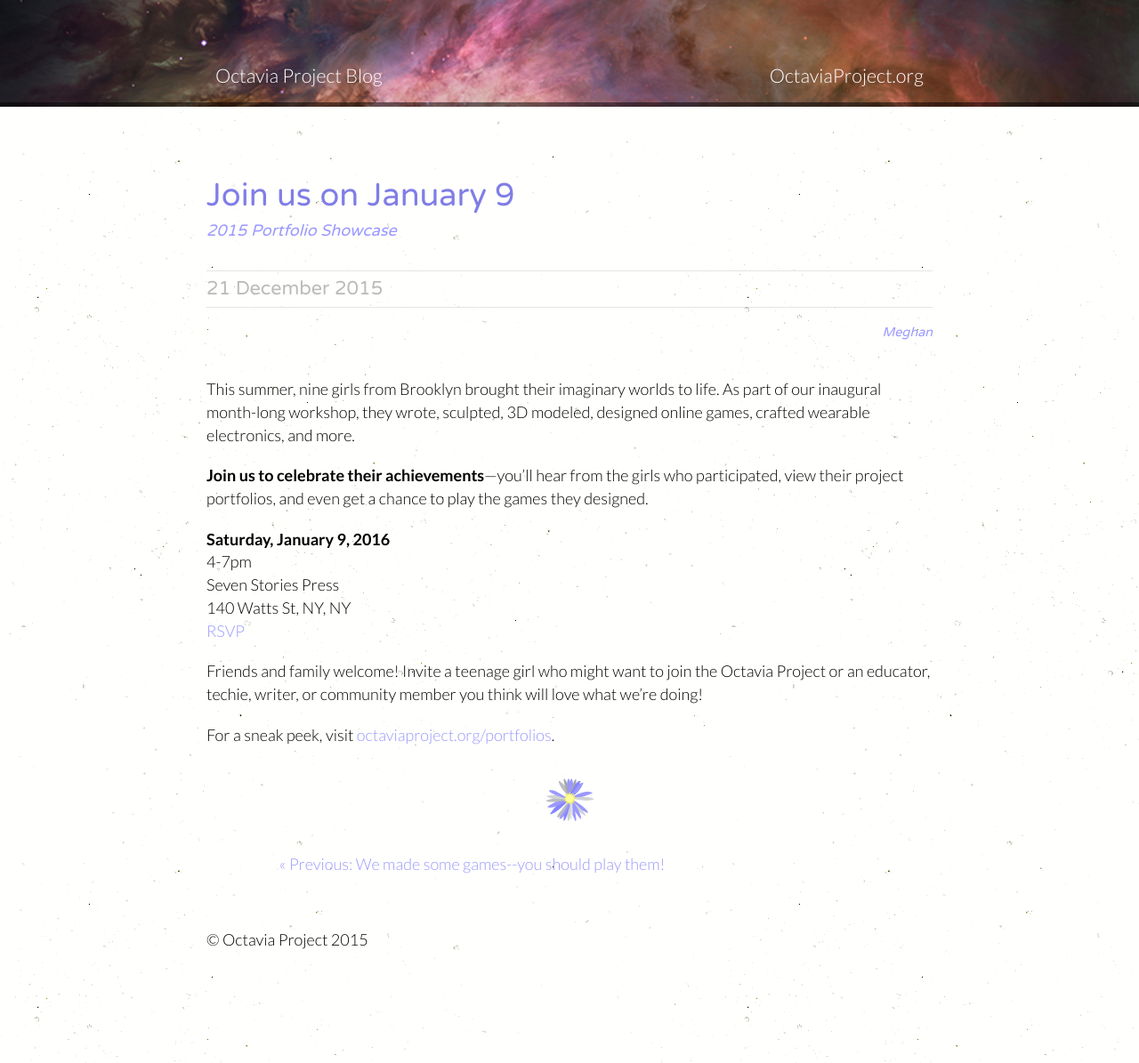
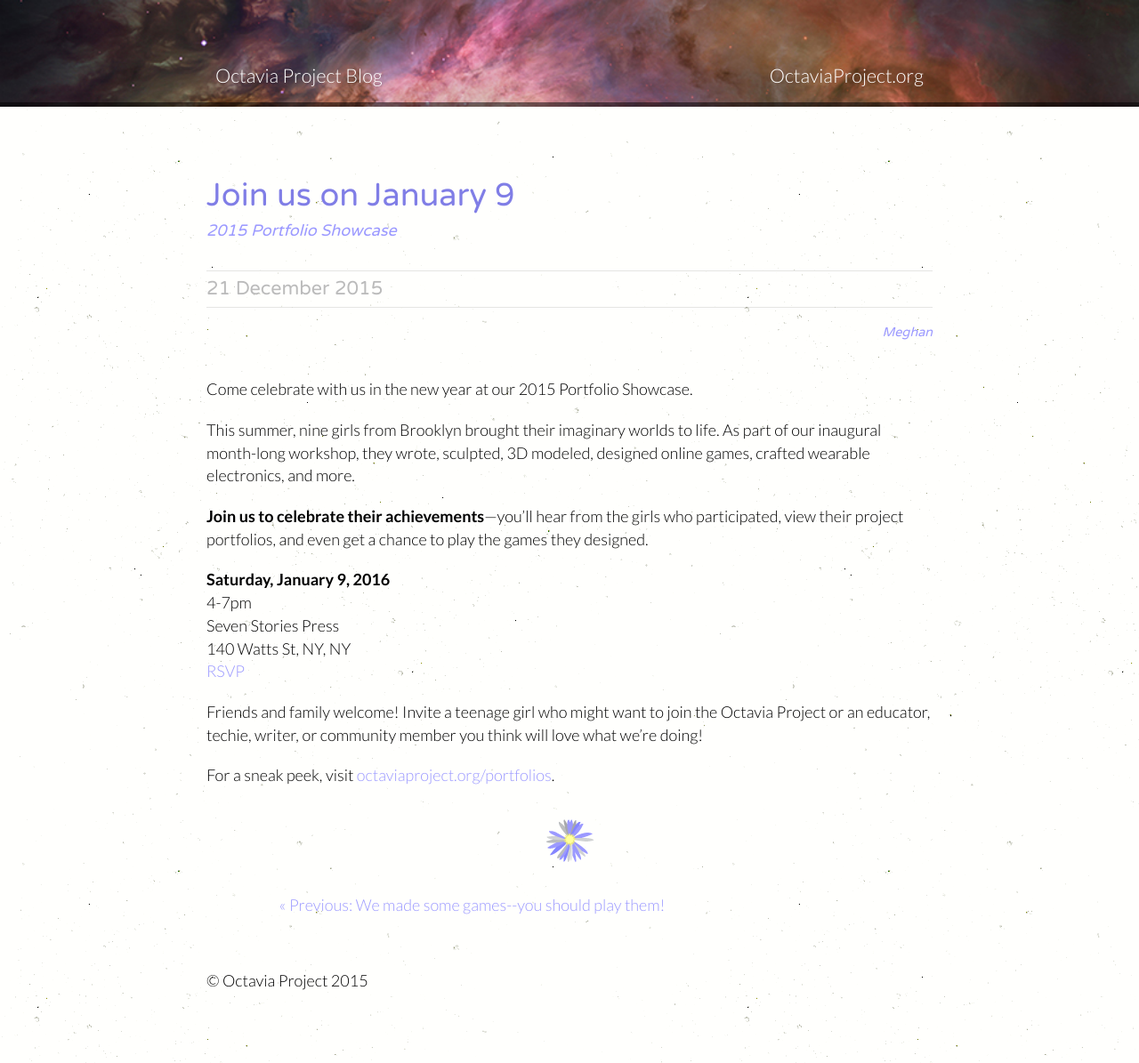
Before and after one commit to OctaviaProject/octaviaproject.github.io, a Jekyll site: the page built from _posts/2015-12-21-Join-us-on-January-9.md, in a window 1280 px wide. Shown: the whole page at 89% size. Built offline with Jekyll 4.4.1, drawn with Linux system fonts in a browser that asks for light colours.

Commit message:
Updated language

```diff
--- a/_posts/2015-12-21-Join-us-on-January-9.md
+++ b/_posts/2015-12-21-Join-us-on-January-9.md
@@ -4,6 +4,8 @@ title: "Join us on January 9"
 subtitle: "2015 Portfolio Showcase"
 author: Meghan
 ---
+Come celebrate with us in the new year at our 2015 Portfolio Showcase.
+
 This summer, nine girls from Brooklyn brought their imaginary worlds to life. As part of our inaugural month-long workshop,
 they wrote, sculpted, 3D modeled, designed online games, crafted wearable electronics, and more.
 
```
